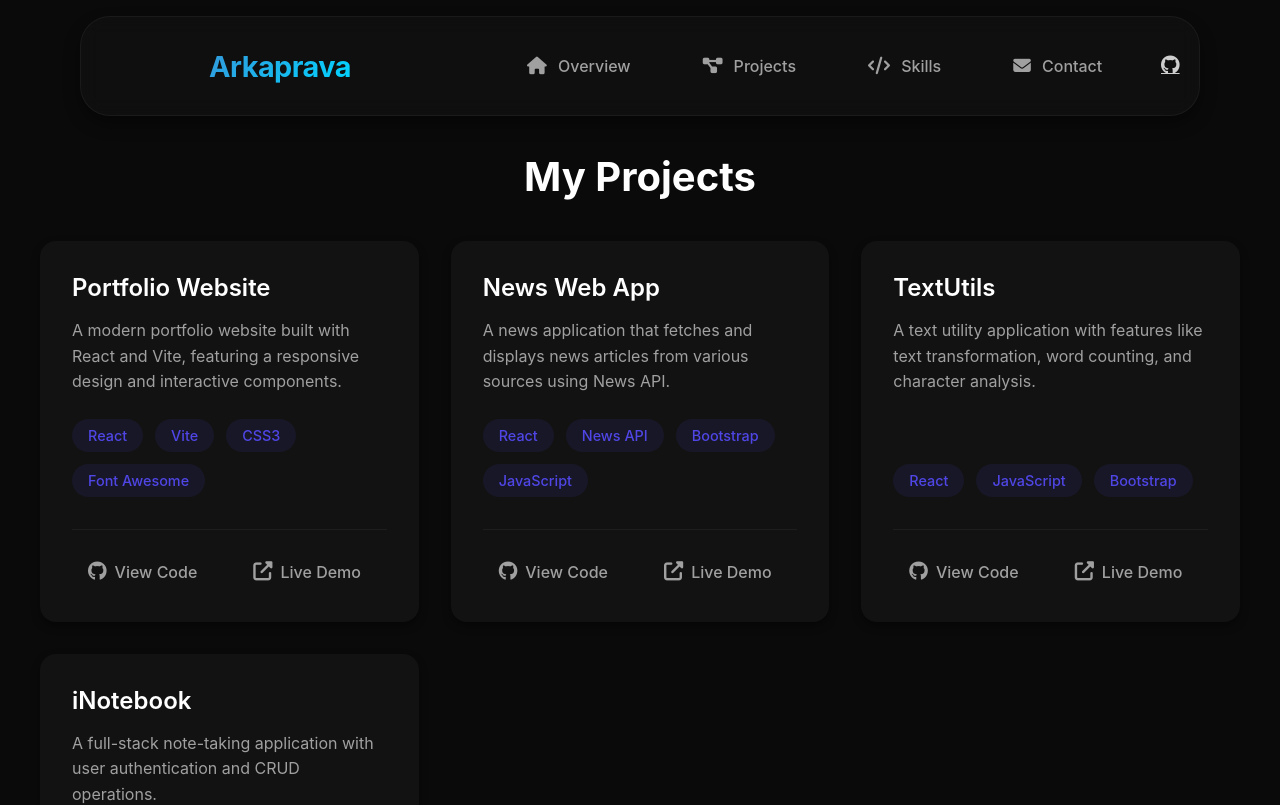
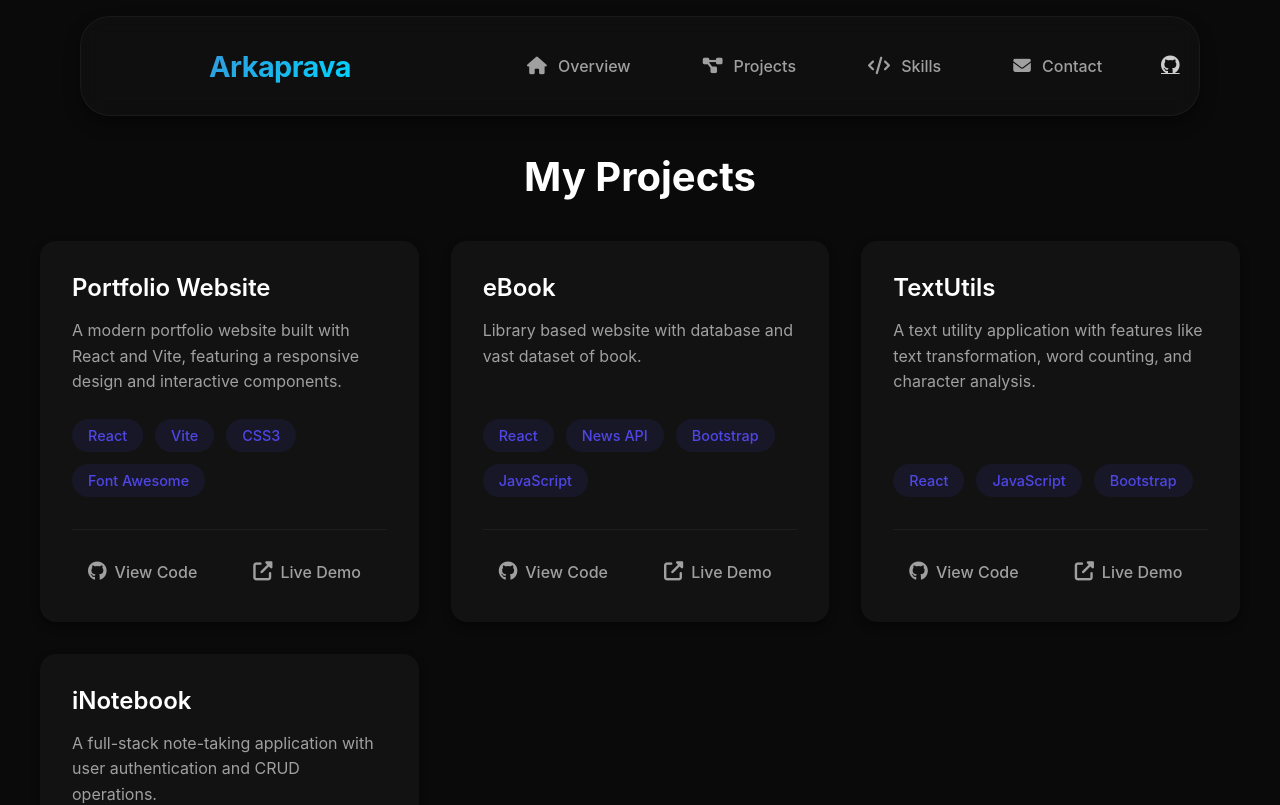
Before and after one commit to KIRITO-AR/ARKA-Portfolio, a React (Vite) app in the folder PORTFOLIO/: page /dashboard/projects in a window 1280 px wide. Shown: the top 805 px of the page. Built offline with nearby package versions, Linux system fonts and the light colour scheme.

Commit message:
update PORTFOLIO/src/pages/Projects.jsx

```diff
--- a/PORTFOLIO/src/pages/Projects.jsx
+++ b/PORTFOLIO/src/pages/Projects.jsx
@@ -11,11 +11,11 @@ const Projects = () => {
       live: '#'
     },
     {
-      title: 'News Web App',
-      description: 'A news application that fetches and displays news articles from various sources using News API.',
+      title: 'eBook',
+      description: 'Library based website with database and vast dataset of book.',
       tech: ['React', 'News API', 'Bootstrap', 'JavaScript'],
-      github: 'https://github.com/KIRITO-AR/NEWS-APP',
-      live: '#'
+      github: 'https://github.com/KIRITO-AR/ebook.git',
+      live: 'https://kirito-ar.github.io/ebook/'
     },
     {
       title: 'TextUtils',
```
